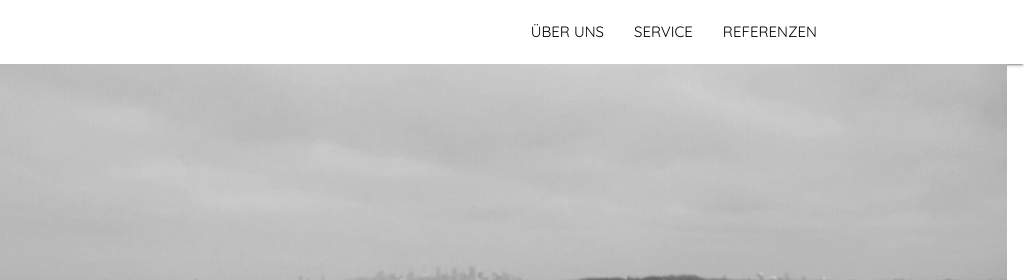
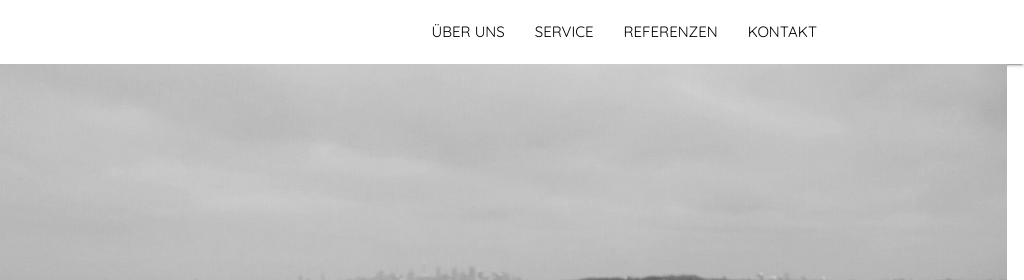
Before and after one commit to manupanu/nm-website, a plain HTML site: page index.html in a window 1280 px wide. Shown: the top 280 px of the page, 256-1280 px from the left. Drawn offline with nearby package versions, Linux system fonts and the light colour scheme; a web font is replaced by a local one.

Commit message:
Nav Bar Kontakt

```diff
--- a/index.html
+++ b/index.html
@@ -23,12 +23,14 @@
           <li><a href="#about">&Uuml;ber uns</a></li>
           <li><a href="#service">Service</a></li>
 		  <li><a href="#referenzen">Referenzen</a></li>
+          <li><a href="#contact">Kontakt</a></li>
       </ul>
 
       <ul id="nav-mobile" class="side-nav">
           <li><a href="#about">&Uuml;ber uns</a></li>
           <li><a href="#service">Service</a></li>
 		  <li><a href="#referenzen">Referenzen</a></li>
+          <li><a href="#contact">Kontakt</a></li>
       </ul>
       <a href="#" data-activates="nav-mobile" class="button-collapse"><i class="material-icons">menu</i></a>
     </div>
```
Lines whose indentation alone changed are shown as unchanged.
